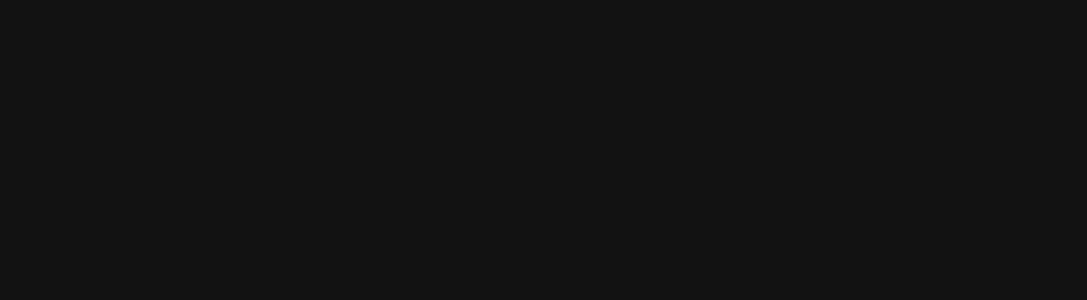
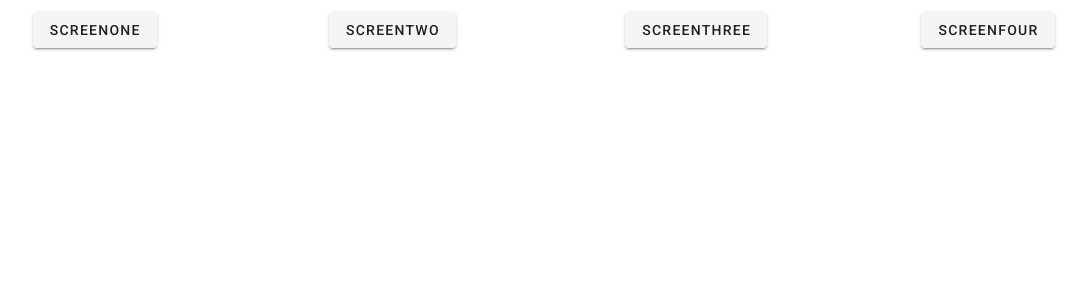
Before and after one commit to satindersingh472/ganesh_sweets_new, a Nuxt app: page / in a window 1280 px wide. Before the commit this address had no page. Shown: the top 300 px of the page, without its empty margins (27-1114 px from the left). Built offline with nearby package versions, Linux system fonts and the light colour scheme.

Commit message:
added-pages

```diff
--- a/nuxt.config.js
+++ b/nuxt.config.js
@@ -36,7 +36,7 @@ export default {
   // Modules for dev and build (recommended): https://go.nuxtjs.dev/config-modules
   buildModules: [
     // https://go.nuxtjs.dev/eslint
-    '@nuxtjs/eslint-module',
+    // '@nuxtjs/eslint-module',
     // https://go.nuxtjs.dev/vuetify
     '@nuxtjs/vuetify'
   ],
@@ -66,7 +66,7 @@ export default {
   vuetify: {
     customVariables: ['~/assets/variables.scss'],
     theme: {
-      dark: true,
+      dark: false,
       themes: {
         dark: {
           primary: colors.blue.darken2,
--- /dev/null
+++ b/pages/index.vue
@@ -0,0 +1,28 @@
+<template>
+  <div>
+    <v-row>
+      <v-col v-for="(link, index) in links" :key="index">
+        <v-btn link :to="`/${link}`">
+            {{ link }}
+        </v-btn>
+    </v-col>
+    </v-row>
+  </div>
+</template>
+
+<script>
+export default {
+  data() {
+    return {
+      links: [
+        "screenOne",
+        "screenTwo",
+        "screenThree",
+        "screenFour",
+      ],
+    };
+  },
+};
+</script>
+
+<style lang="scss" scoped></style>
--- a/pages/screenFour.vue
+++ b/pages/screenFour.vue
@@ -0,0 +1,9 @@
+<template>
+  <div>I am screen four</div>
+</template>
+
+<script>
+export default {};
+</script>
+
+<style lang="scss" scoped></style>
--- a/pages/screenOne.vue
+++ b/pages/screenOne.vue
@@ -0,0 +1,9 @@
+<template>
+  <div>I am screen one</div>
+</template>
+
+<script>
+export default {}
+</script>
+
+<style lang="scss" scoped></style>
--- a/pages/screenThree.vue
+++ b/pages/screenThree.vue
@@ -0,0 +1,9 @@
+<template>
+  <div>I am screen three</div>
+</template>
+
+<script>
+export default {}
+</script>
+
+<style lang="scss" scoped></style>
--- a/pages/screenTwo.vue
+++ b/pages/screenTwo.vue
@@ -0,0 +1,9 @@
+<template>
+  <div>i am screen three</div>
+</template>
+
+<script>
+export default {}
+</script>
+
+<style lang="scss" scoped></style>
```
Also changed, not shown: components/sweets/sweets.vue (+3 -9 lines).
